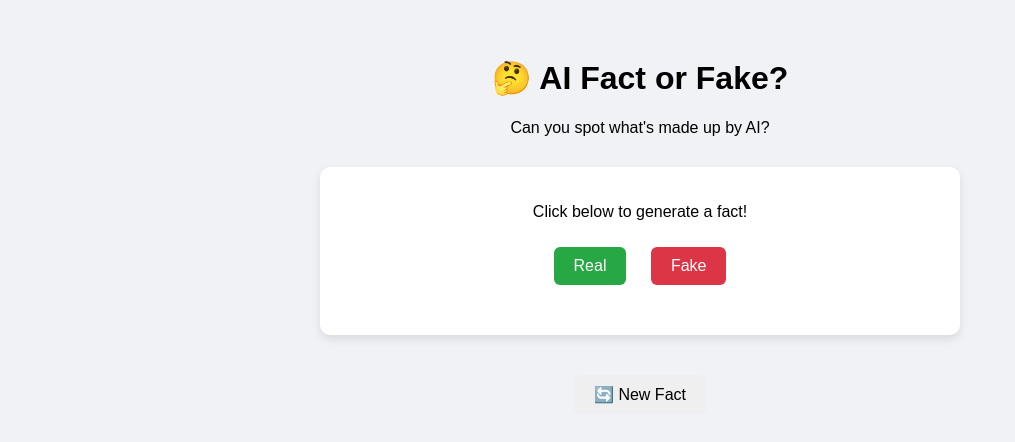
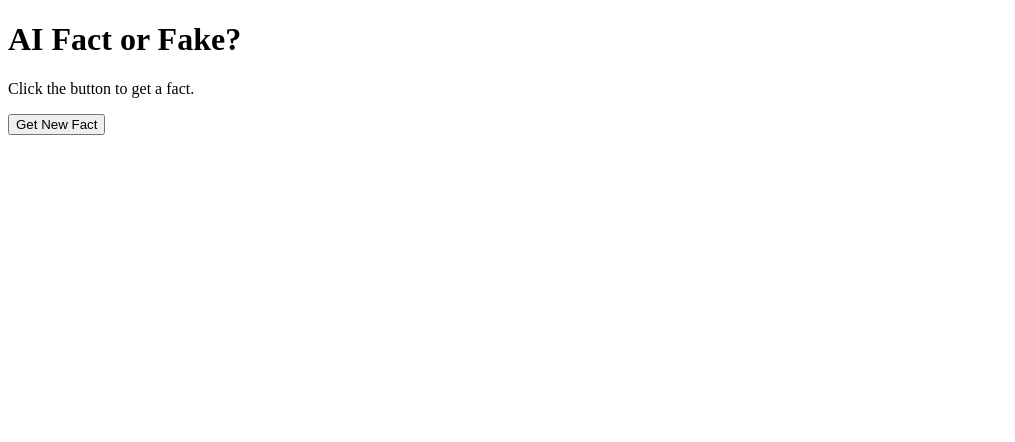
Before and after one commit to MyatNoeCheal/Smart-Guess-Challenge-, a website: page public/index.html in a window 1280 px wide. Shown: the whole page, without its empty margins (0-1015 px from the left). Drawn offline with Linux system fonts and the light colour scheme.

Commit message:
Add server and client code for AI Fact or Fake

```diff
--- a/public/index.html
+++ b/public/index.html
@@ -2,53 +2,14 @@
 <html lang="en">
 <head>
   <meta charset="UTF-8" />
-  <meta name="viewport" content="width=device-width, initial-scale=1.0"/>
-  <title>AI Fact or Fake?</title>
-  <style>
-    body {
-      font-family: Arial, sans-serif;
-      background-color: #f0f2f5;
-      text-align: center;
-      padding: 30px;
-    }
-    #fact-box {
-      background: white;
-      padding: 20px;
-      margin: 30px auto;
-      width: 80%;
-      max-width: 600px;
-      border-radius: 10px;
-      box-shadow: 0 4px 10px rgba(0,0,0,0.1);
-    }
-    button {
-      padding: 10px 20px;
-      margin: 10px;
-      font-size: 16px;
-      border: none;
-      border-radius: 6px;
-      cursor: pointer;
-    }
-    .real { background-color: #28a745; color: white; }
-    .fake { background-color: #dc3545; color: white; }
-    #explanation { margin-top: 20px; font-style: italic; }
-  </style>
+  <meta name="viewport" content="width=device-width, initial-scale=1.0" />
+  <title>AI Fact or Fake</title>
 </head>
 <body>
-  <h1>🤔 AI Fact or Fake?</h1>
-  <p>Can you spot what's made up by AI?</p>
-
-  <div id="fact-box">
-    <p id="fact">Click below to generate a fact!</p>
-    <div>
-      <button class="real" onclick="guess('Real')">Real</button>
-      <button class="fake" onclick="guess('Fake')">Fake</button>
-    </div>
-    <p id="result"></p>
-    <p id="explanation"></p>
-  </div>
-
-  <button onclick="generateFact()">🔄 New Fact</button>
-
+  <h1>AI Fact or Fake?</h1>
+  <p id="fact">Click the button to get a fact.</p>
+  <p id="explanation"></p>
+  <button id="new-fact-btn">Get New Fact</button>
   <script src="script.js"></script>
 </body>
 </html>
--- a/public/script.js
+++ b/public/script.js
@@ -1,34 +1,27 @@
-let currentFact = null;
-let explanation = null;
+const factElem = document.getElementById('fact');
+const explanationElem = document.getElementById('explanation');
+const newFactBtn = document.getElementById('new-fact-btn');
 
-async function generateFact() {
-  document.getElementById("fact").textContent = "Generating...";
-  document.getElementById("result").textContent = "";
-  document.getElementById("explanation").textContent = "";
+newFactBtn.addEventListener('click', async () => {
+  factElem.textContent = "Loading...";
+  explanationElem.textContent = "";
 
   try {
-    const response = await fetch("/get-fake-fact", {
-      method: "POST"
+    const response = await fetch('/get-fake-fact', {
+      method: 'POST',
+      headers: {
+        'Content-Type': 'application/json'
+      }
     });
+
+    if (!response.ok) throw new Error('Error fetching fact.');
+
     const data = await response.json();
-
-    currentFact = data.fact;
-    explanation = data.explanation;
-
-    document.getElementById("fact").textContent = currentFact;
+    factElem.textContent = data.fact;
+    explanationElem.textContent = data.explanation;
   } catch (err) {
-    document.getElementById("fact").textContent = "Error fetching fact.";
+    factElem.textContent = "Error fetching fact.";
+    explanationElem.textContent = "";
     console.error(err);
   }
-}
-
-function guess(choice) {
-  // This version always assumes facts are AI-generated fakes
-  const resultText =
-    choice === "Fake"
-      ? "✅ Correct! This was generated by AI."
-      : "❌ Nope! This one was fake, made by AI.";
-
-  document.getElementById("result").textContent = resultText;
-  document.getElementById("explanation").textContent = explanation;
-}
+});
```
Also changed, not shown: package.json (+8 -10 lines), server.js (+3 -11 lines), 2 other files.
